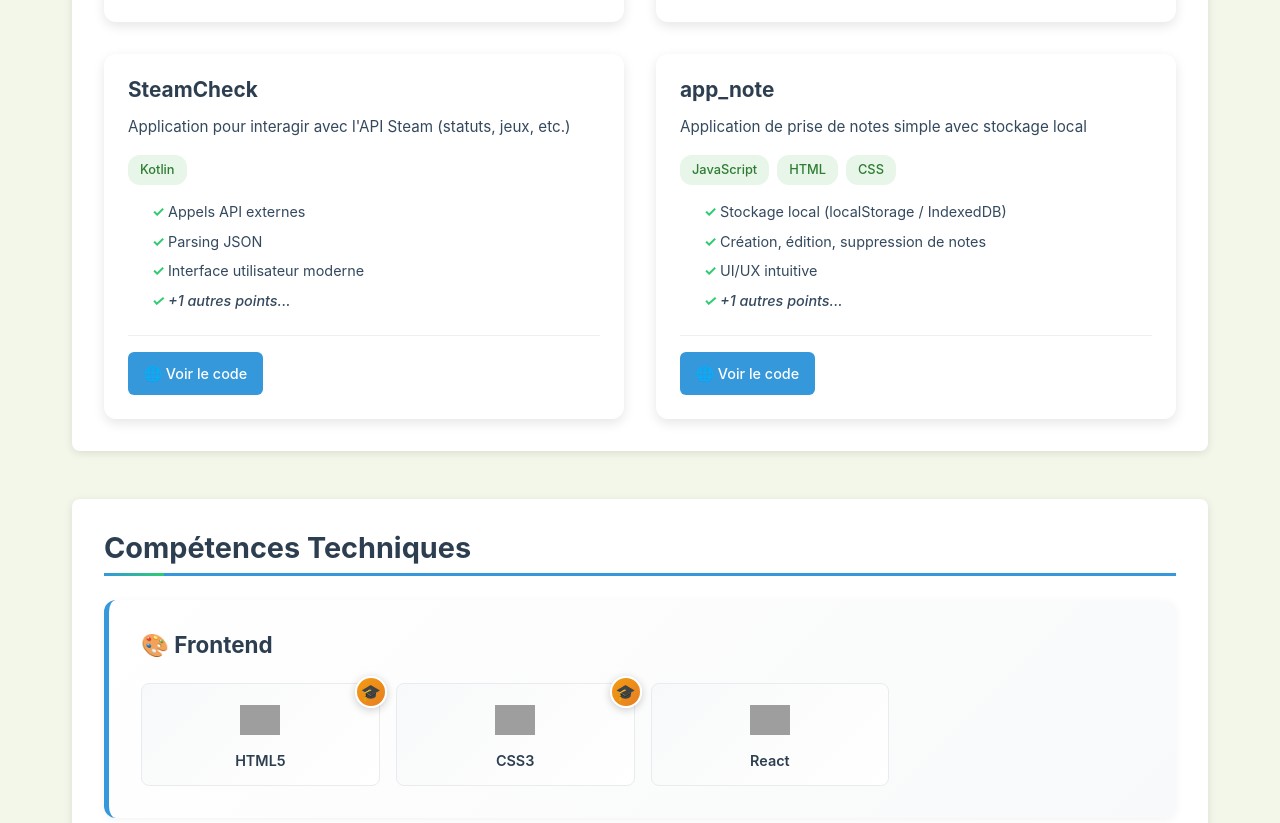
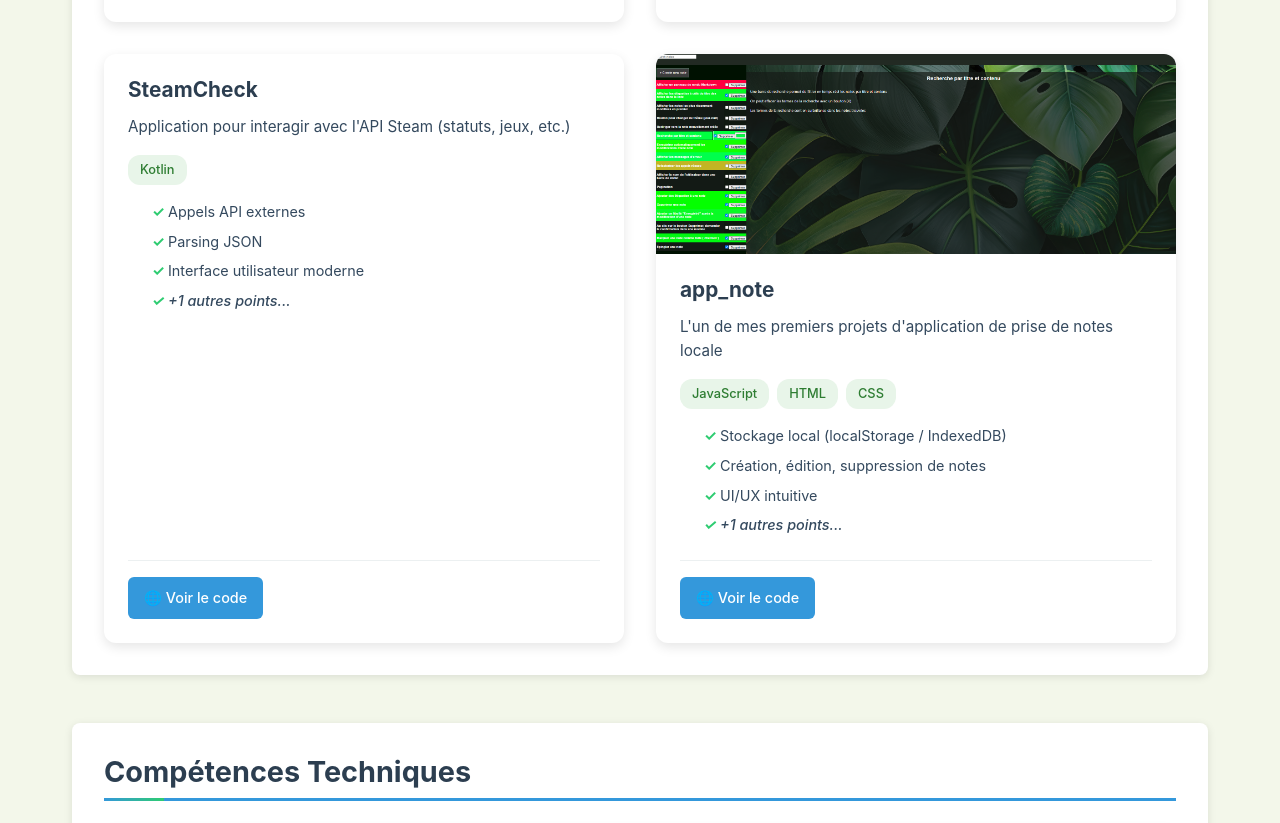
Before and after one commit to Detzio/Web_resume, a React (Vite) app: page / in a window 1280 px wide. Shown: the part 3919-4742 px from the top of the page. Built offline with nearby package versions, Linux system fonts and the light colour scheme; grey boxes are pictures that could not be loaded.

Commit message:
Add AppNote preview image and update description

```diff
--- a/src/constants/data.ts
+++ b/src/constants/data.ts
@@ -1,4 +1,5 @@
 import type { Experience, Education, Project } from '../types';
+import appNoteImage from '../assets/images/VisualAppNoteV1.png';
 
 export const experiences: Experience[] = [
   {
@@ -177,9 +178,11 @@ export const projects: Project[] = [
     id: 'project-6',
     name: 'app_note',
     description:
-      'Application de prise de notes simple avec stockage local',
+      'L\'un de mes premiers projets d\'application de prise de notes locale',
     technologies: ['JavaScript', 'HTML', 'CSS'],
     link: 'https://github.com/Detzio/app_note',
+    image: appNoteImage,
+    previewImages: [appNoteImage],
     highlights: [
       'Stockage local (localStorage / IndexedDB)',
       'Création, édition, suppression de notes',
```
Also changed, not shown: public/VisualAppNoteV1.png (added), src/assets/images/VisualAppNoteV1.png (added).
